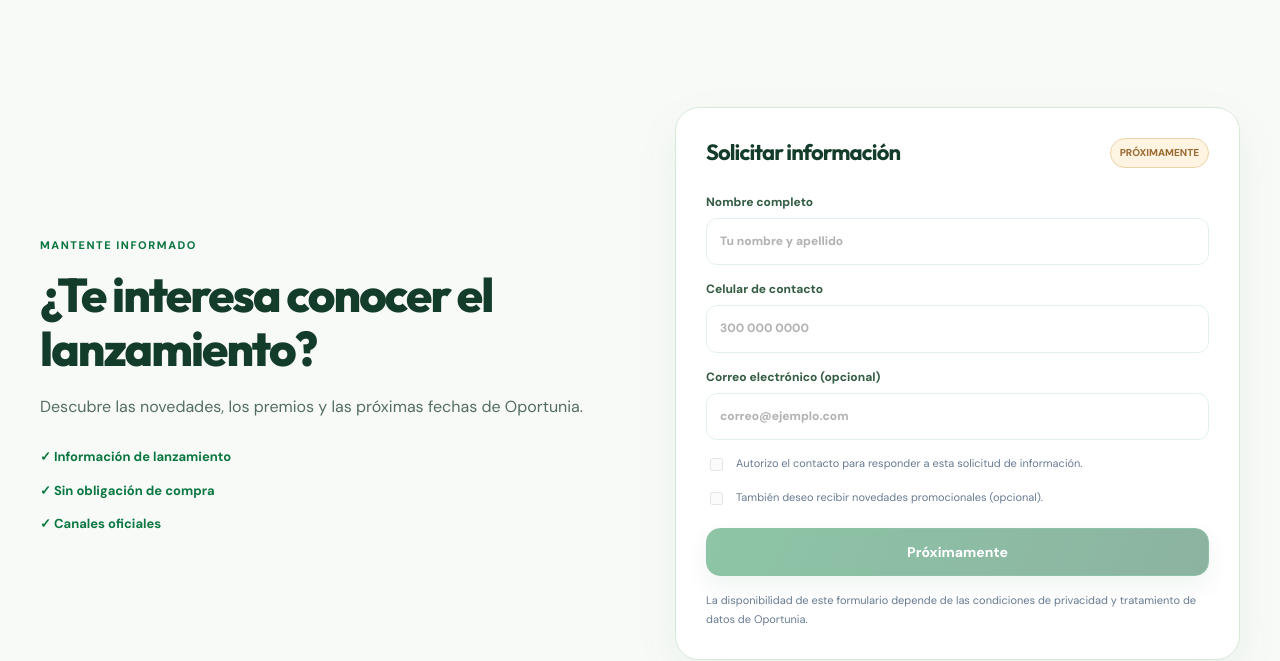
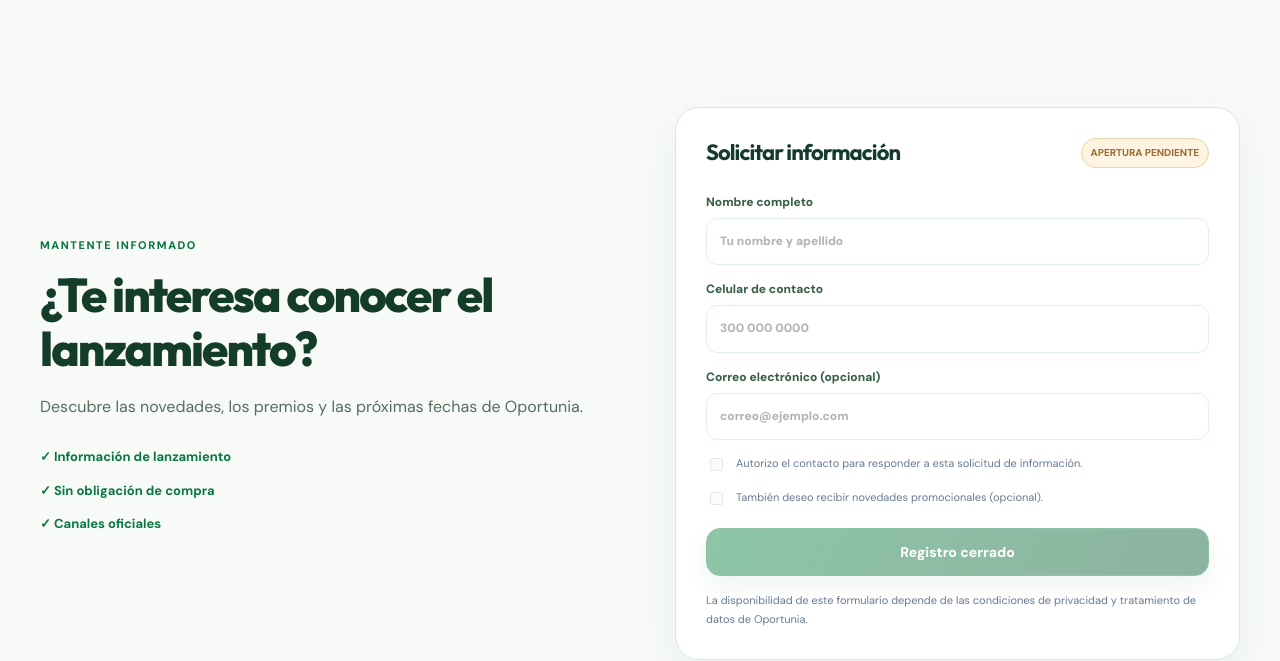
Before and after one commit to mejai84/oportunia, a Next.js app: page / in a window 1280 px wide. Shown: the part 4360-5021 px from the top of the page. Built offline with nearby package versions, Linux system fonts and the light colour scheme; no server answers; the database is empty.

Commit message:
copy(home): remove residual upcoming label from disabled registration section

```diff
--- a/src/components/FunnelLanding.tsx
+++ b/src/components/FunnelLanding.tsx
@@ -251,7 +251,7 @@ export function FunnelLanding({ leadCaptureEnabled }: Props) {
         <div className="f-conversion-points"><span>✓ Información de lanzamiento</span><span>✓ Sin obligación de compra</span><span>✓ Canales oficiales</span></div>
       </div>
       <div className="f-lead-card">
-        <div className="f-lead-header"><h3>Solicitar información</h3><span className="f-lead-status">{leadCaptureEnabled ? "REGISTRO DISPONIBLE" : "PRÓXIMAMENTE"}</span></div>
+        <div className="f-lead-header"><h3>Solicitar información</h3><span className="f-lead-status">{leadCaptureEnabled ? "REGISTRO DISPONIBLE" : "APERTURA PENDIENTE"}</span></div>
         <form onSubmit={submitLead} className="f-lead-form">
           <label>Nombre completo<input disabled={!leadCaptureEnabled} required minLength={3} maxLength={100} value={fullName} onChange={(e) => setFullName(e.target.value)} placeholder="Tu nombre y apellido" /></label>
           <label>Celular de contacto<input disabled={!leadCaptureEnabled} required inputMode="tel" value={phone} onChange={(e) => setPhone(e.target.value)} placeholder="300 000 0000" /></label>
@@ -260,7 +260,7 @@ export function FunnelLanding({ leadCaptureEnabled }: Props) {
           <label className="f-check"><input disabled={!leadCaptureEnabled} required type="checkbox" checked={contactConsent} onChange={(e) => setContactConsent(e.target.checked)} /><span>Autorizo el contacto para responder a esta solicitud de información.</span></label>
           <label className="f-check"><input disabled={!leadCaptureEnabled} type="checkbox" checked={marketingConsent} onChange={(e) => setMarketingConsent(e.target.checked)} /><span>También deseo recibir novedades promocionales (opcional).</span></label>
           {notice && <p role="status" className={"f-lead-notice" + (notice.ok ? " good" : " bad")}>{notice.message}</p>}
-          <button className="f-button f-button-primary f-submit" disabled={!leadCaptureEnabled || saving} type="submit">{saving ? "Enviando..." : leadCaptureEnabled ? "Enviar solicitud ↗" : "Próximamente"}</button>
+          <button className="f-button f-button-primary f-submit" disabled={!leadCaptureEnabled || saving} type="submit">{saving ? "Enviando..." : leadCaptureEnabled ? "Enviar solicitud ↗" : "Registro cerrado"}</button>
           <p className="f-lead-legal">La disponibilidad de este formulario depende de las condiciones de privacidad y tratamiento de datos de Oportunia.</p>
         </form>
       </div>
```
